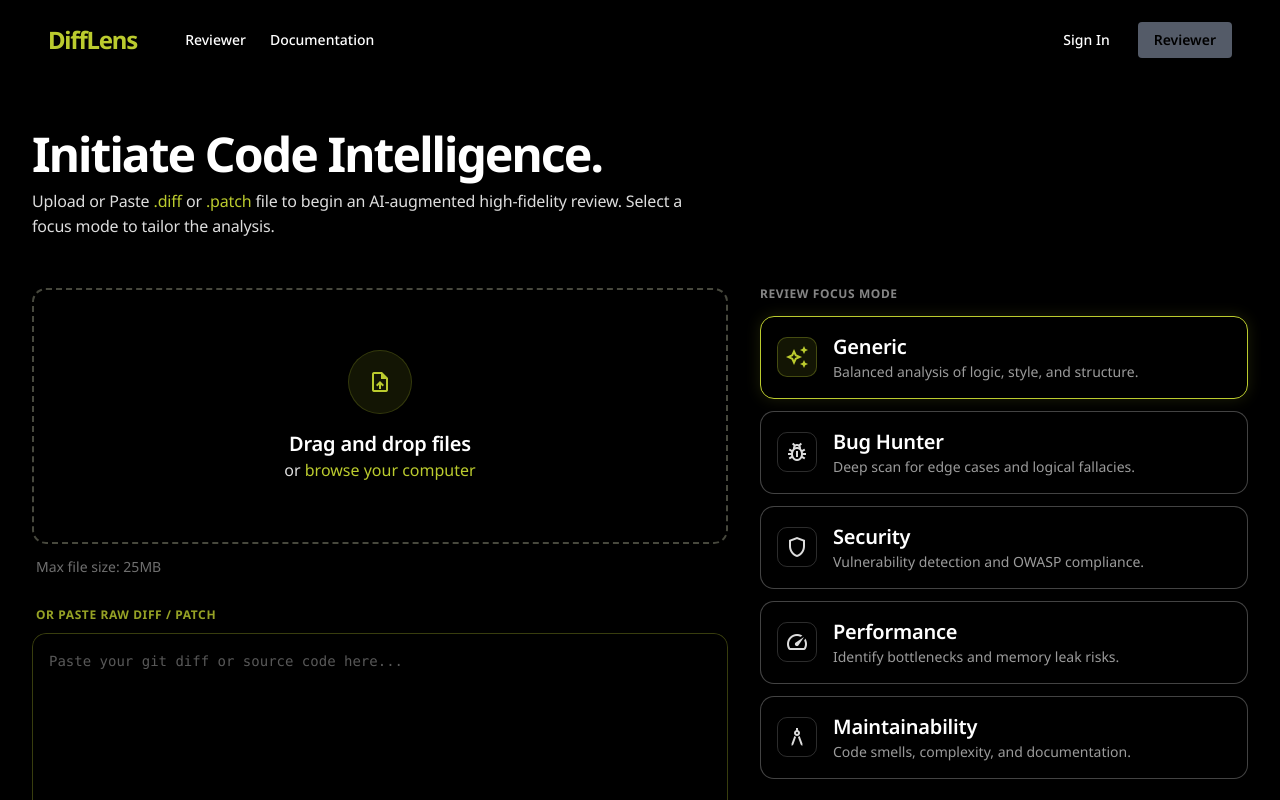
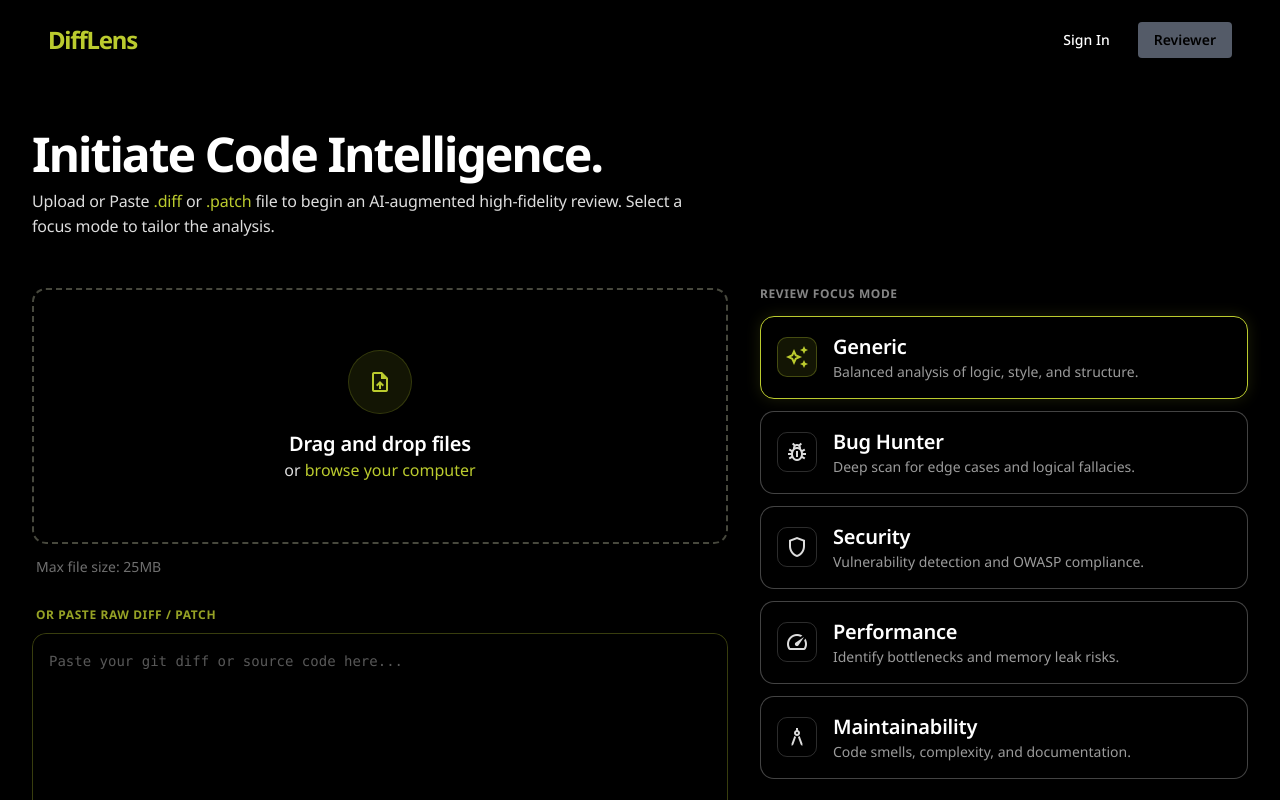
Before and after one commit to brk-175/DiffLens, a Next.js app in the folder web/: page /upload in a window 1280 px wide. Shown: the top 800 px of the page. Built offline with nearby package versions, Linux system fonts and the light colour scheme; no server answers.

Commit message:
AgentOS: fix issue #3

```diff
--- a/web/src/app/components/Navbar.tsx
+++ b/web/src/app/components/Navbar.tsx
@@ -54,12 +54,11 @@
         </button>
 
         <div className="hidden md:flex gap-6">
-          <Link className="text-sm font-medium hover:text-[#bbcb2e] transition-colors" href="#">
-            Reviewer
-          </Link>
+          {/*
           <a className="text-sm font-medium hover:text-[#bbcb2e] transition-colors" href="#">
             Documentation
           </a>
+          */}
         </div>
       </div>
 
```
